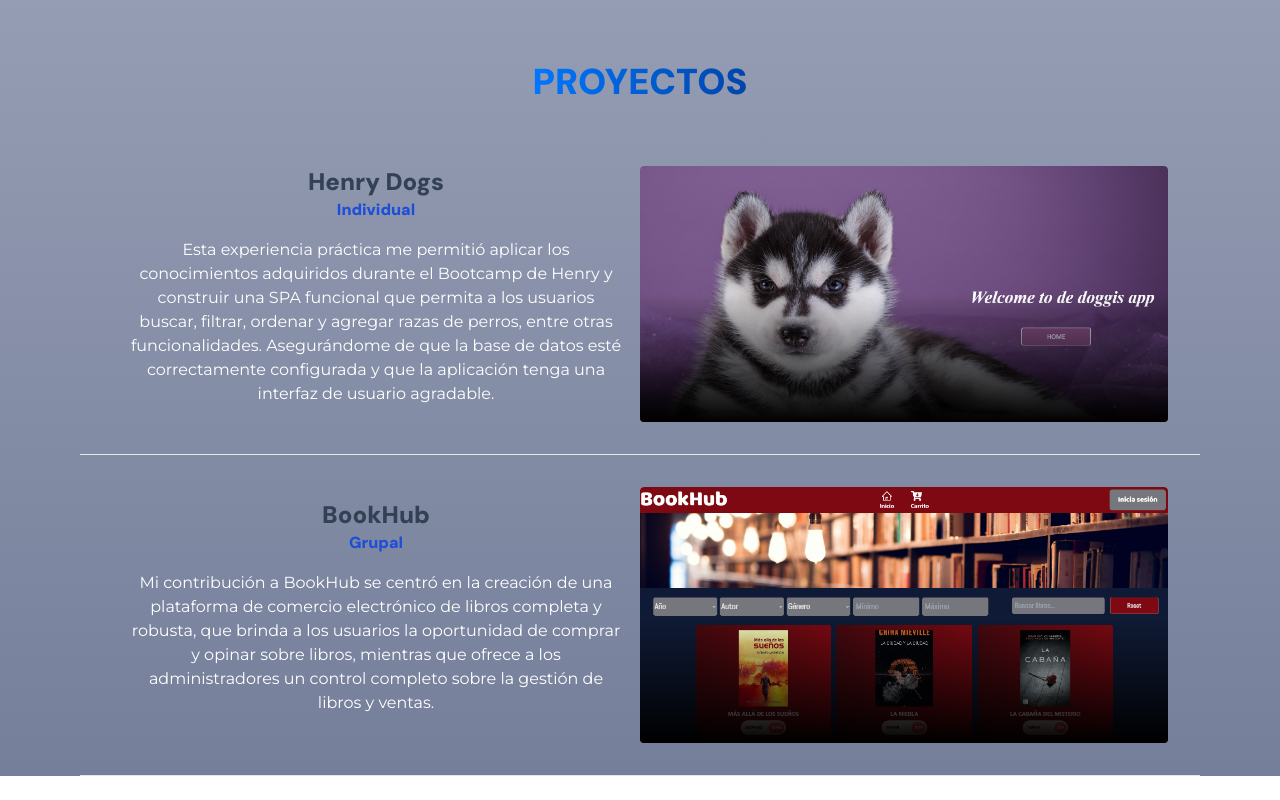
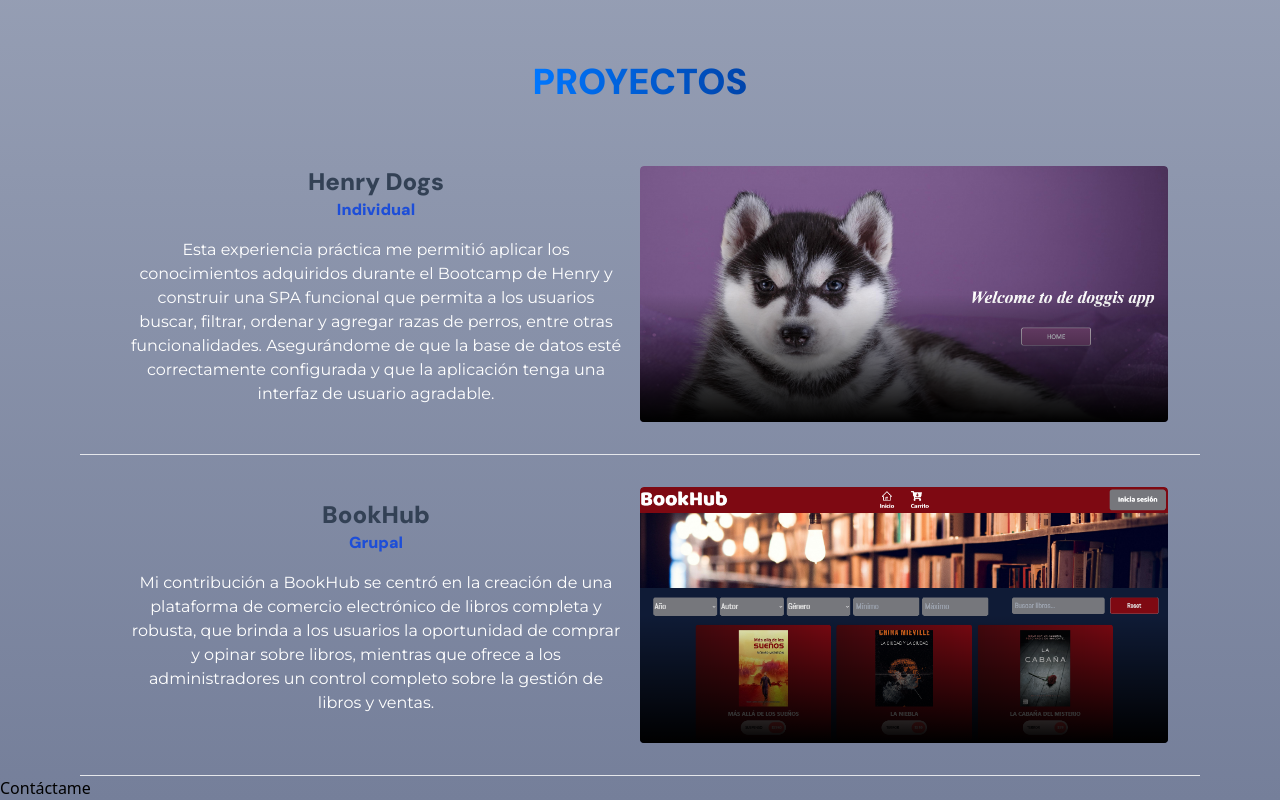
Before and after one commit to MaguiMartiin/Portfolio, a React (Vite) app: page / in a window 1280 px wide. Shown: the part 1664-2464 px from the top of the page. Before the commit the page ends 2440 px from the top, so only its background shows below. Built offline with nearby package versions, Linux system fonts and the light colour scheme; what tailwindcss-animated would draw is missing.

Commit message:
correccion etiqueta a

```diff
--- a/src/views/Banner/Banner.tsx
+++ b/src/views/Banner/Banner.tsx
@@ -7,9 +7,9 @@ const Banner: React.FC = () => {
   return (
     <div id="home" className='flex justify-center mt-[4rem] p-[3rem] max-[450px]:flex-col'>
       <div className='flex flex-col justify-center mt-[1.5rem] max-[450px]:flex-row'>
-        <a href="https://www.linkedin.com/in/magali-alejandra-martin/"><FontAwesomeIcon icon={faLinkedin} className='text-3xl p-[1rem] text-blue-700' /></a>
-        <a href="https://github.com/MaguiMartiin"><FontAwesomeIcon icon={faGithub} className='text-3xl p-[1rem] text-blue-700' /></a>
-        <a href="https://api.whatsapp.com/send?phone=543492226051&text=%C2%A1Hola%21+Estoy+disponible+en+WhatsApp+para+cualquier+consulta.+"><FontAwesomeIcon icon={faWhatsapp} className='text-3xl p-[1rem] text-blue-700' /></a>
+        <a href="https://www.linkedin.com/in/magali-alejandra-martin/" target="_blank"><FontAwesomeIcon icon={faLinkedin} className='text-3xl p-[1rem] text-blue-700' /></a>
+        <a href="https://github.com/MaguiMartiin" target="_blank"><FontAwesomeIcon icon={faGithub} className='text-3xl p-[1rem] text-blue-700' /></a>
+        <a href="https://api.whatsapp.com/send?phone=543492226051&text=%C2%A1Hola%21+Estoy+disponible+en+WhatsApp+para+cualquier+consulta.+" target="_blank"><FontAwesomeIcon icon={faWhatsapp} className='text-3xl p-[1rem] text-blue-700' /></a>
       </div>
       <div className="p-[2rem] mt-[1rem]">
         <img src={Magali} alt="Fotografía de Magali Martin" className='rounded-full w-80 h-80 object-cover max-[450px]:w-[16rem] max-[450px]:h-[16rem]'/>
--- /dev/null
+++ b/src/views/Contact/Contact.tsx
@@ -0,0 +1,13 @@
+import React from 'react';
+
+const Contact:React.FC = () => {
+    return (
+
+            <footer>
+                <h1>Contáctame</h1>
+            </footer>
+
+    )
+}
+
+export default Contact;
--- a/src/views/Home.tsx
+++ b/src/views/Home.tsx
@@ -4,6 +4,7 @@ import Banner from './Banner/Banner'
 import About from './About/About'
 import Projects from './Projects/Projects'
 import Skills from './Skills/Skills'
+import Contact from './Contact/Contact'
 
 const Home: React.FC  = () => {
   return (
@@ -15,6 +16,7 @@ const Home: React.FC  = () => {
         <About/>
         <Skills/>
         <Projects/>
+        <Contact/>
     </div>
   )
 }
```
